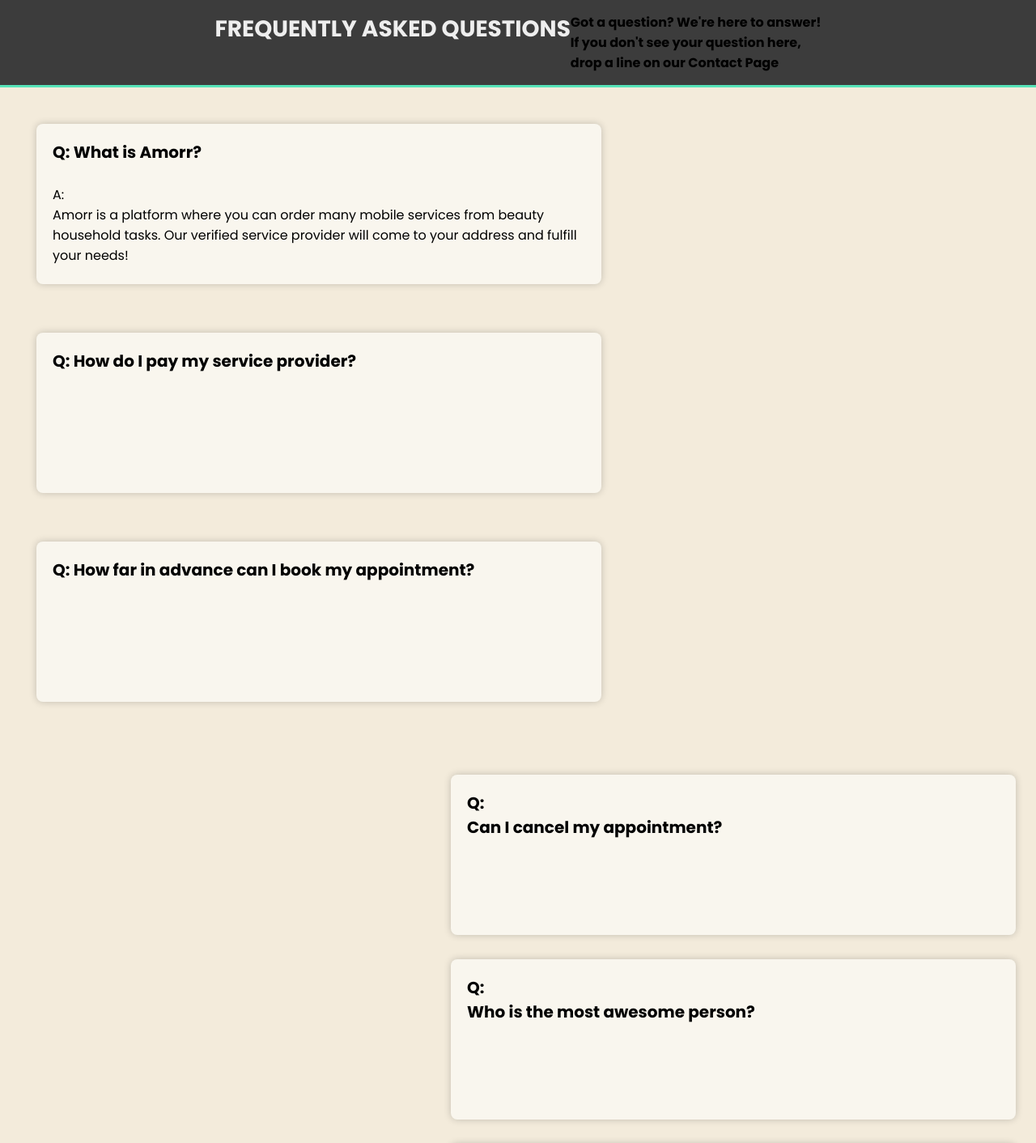
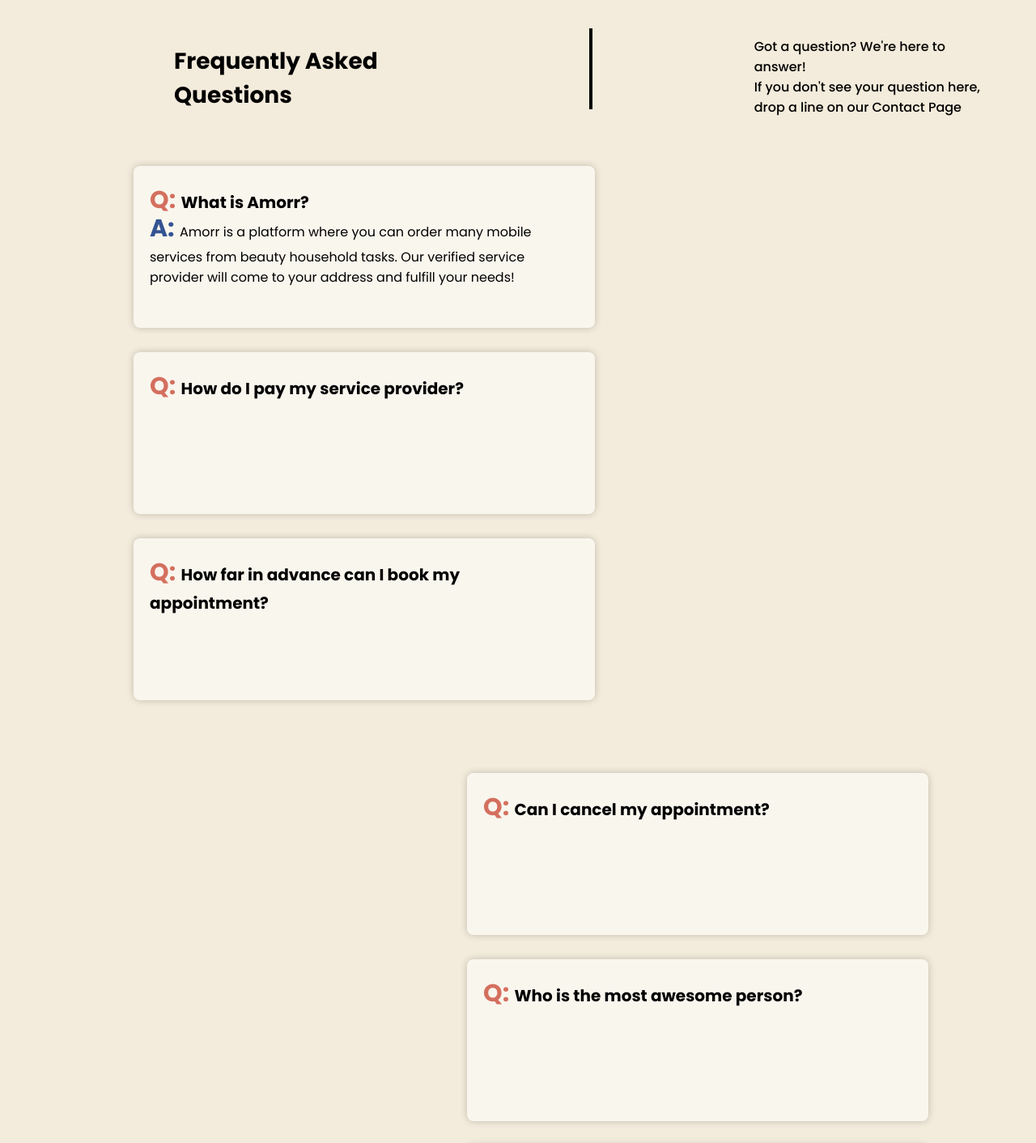
Before and after one commit to serhatgktp/amorr, a React (Create React App) app in the folder frontend/: page / in a window 1280 px wide. Shown: the top 1412 px of the page at 81% size. Built offline with nearby package versions, Linux system fonts and the light colour scheme.

Commit message:
Restructured the FAQ page into 2 columns

```diff
--- a/frontend/src/index.css
+++ b/frontend/src/index.css
@@ -5,46 +5,76 @@
 }
 
 *{
-    font-family: 'Poppins', sans-serif;
-
+    font-family: 'Poppins', sans-serif
   }
 
 body {
-  font-family: -apple-system, BlinkMacSystemFont, "Segoe UI", "Roboto", "Oxygen",
-    "Ubuntu", "Cantarell", "Fira Sans", "Droid Sans", "Helvetica Neue",
-    sans-serif;
-  -webkit-font-smoothing: antialiased;
-  -moz-osx-font-smoothing: grayscale;
   background-color: #f3ebdb;
-}
-
-code {
-  font-family: source-code-pro, Menlo, Monaco, Consolas, "Courier New",
-    monospace;
 }
 
 header {
 	display: flex;
-	justify-content: center;
-	align-content: center;
+
 	padding: 15px;
-	background-color: #3c3c3c;
-	border-bottom: 3px solid #56E3B8;
+	align-items: flex-start;
 }
 
 header h1 {
-	color: #EEE;
+	color: #000000;
 	font-size: 28px;
 	font-weight: 700;
-	text-transform: uppercase;
+	display: flex;
+	padding-left: 200px;;
+	margin-right: 50px;
+	margin-top: 40px;
 }
 
+header .verticalLine {
+	border-right: 4px solid #000000;
+	height: 100px;
+	display: flex;
+	margin-left: 7%;
+	margin-top: 20px;
+}
+
+header h4 {
+	color: #000000;
+	font-weight: 500;
+	margin-top: 30px;
+	display: flex;
+	padding-left: 200px;;
+	margin-right: 50px;
+}
+
+.faqs .faq .faq-question .q{
+	color: #d46f5e;
+	font-size: 30px;
+}
+
+.faqs2 .faq .faq2-question .q{
+	color: #d46f5e;
+	font-size: 30px;
+}
+
+.faqs .faq .faq-answer .a{
+	color: #345392;
+	font-weight: bold;
+	font-size: 30px;
+}
+
+.faqs2 .faq .faq2-answer .a{
+	color: #345392;
+	font-size: 30px;
+	font-weight: bold;
+}
+
+
 .faqs {
-	width: 100%;
+	width: 90%;
 	max-width: 698px;
-	margin: 0 auto;
+	margin-left: 120px;;
 	padding: 15px;
-    display: inline-block;
+	float: left;
 
 }
 
@@ -54,9 +84,8 @@ header h1 {
 	background-color: #F9F6EE;
 	border-radius: 8px;
 	box-shadow: 0px 0px 10px rgba(0, 0, 0, 0.2);
-    width: 698px;
-    height: 198px;
-    display: inline-block;
+    width: 570px;
+    height: 200px;
 
 }
 
@@ -70,7 +99,6 @@ header h1 {
     flex-basis: 100%;
     flex: 1;
 	transition: all 0.4s ease;
-
 }
 
 .faqs .faq .faq-question::after {
@@ -93,10 +121,13 @@ header h1 {
 	max-height: 0;
 	overflow-y: hidden;
 	transition: all 0.4s ease-out;
-    display: flex;
+    display: inline;
     flex-direction: column;
     flex-basis: 100%;
     flex: 1;
+	padding-bottom: 100px;
+	position: relative;
+	bottom: 10px;
 }
 
 .faqs .faq.open .faq-question {
@@ -113,8 +144,9 @@ header h1 {
 }
 
 .faqs2 {
-	width: 90%;
-	max-width: 768px;
+	width: 100%;
+	max-width: 698px;
+
 	margin: 0 auto;
 	padding: 15px;
     float: right;
@@ -122,12 +154,15 @@ header h1 {
 
 .faqs2 .faq {
 	margin: 30px;
+
 	padding: 20px;
 	background-color: #F9F6EE;
 	border-radius: 8px;
 	box-shadow: 0px 0px 10px rgba(0, 0, 0, 0.2);
-    width: 698px;
-    height: 198px;
+    width: 570px;
+    height: 200px;
+	position: relative;
+  right: 50px;
 }
 
 .faqs2 .faq .faq2-question {
@@ -135,7 +170,7 @@ header h1 {
 	font-size: 20px;
     font-weight: bold;
 	padding-right: 80px;
-    display: flex;
+    display:inline;
     flex-direction: column;
     flex-basis: 100%;
     flex: 1;
@@ -162,14 +197,14 @@ header h1 {
 	max-height: 0;
 	overflow-y: hidden;
 	transition: all 0.4s ease-out;
-    display: flex;
+    display: inline;
     flex-direction: column;
-    flex-basis: 100%;
-    flex: 1;
+    flex-basis: 90%;
+    flex: 0;
 }
 
 .faqs2 .faq.open .faq2-question {
-	margin-bottom: 15px;
+	margin-bottom: 10px;
 }
 
 .faqs2 .faq.open .faq2-question::after {
```
